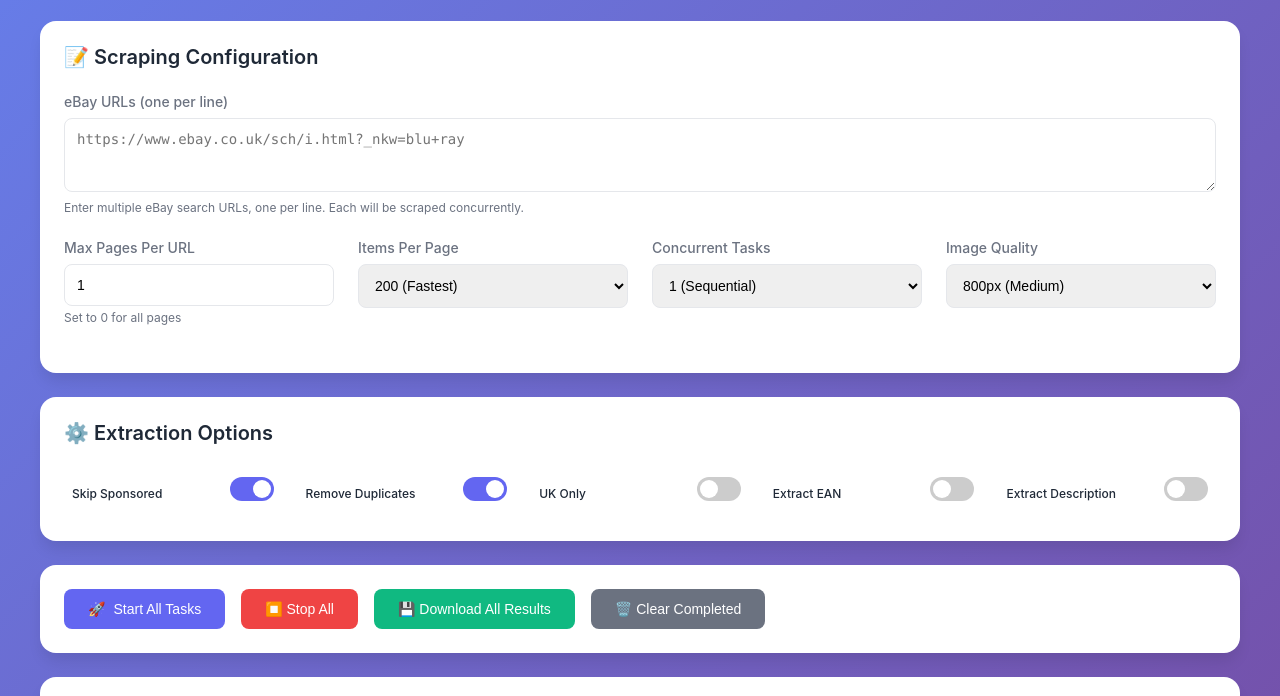
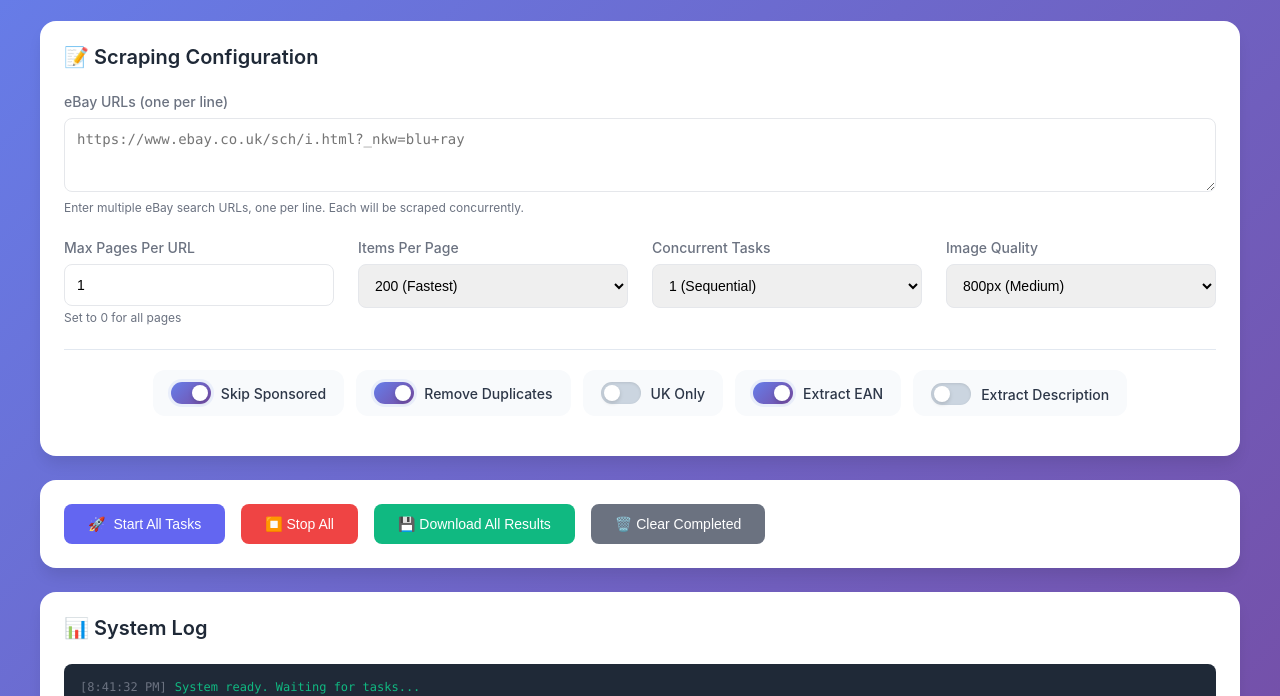
Before and after one commit to RaiAnsar/eBay-Scrapper, a website: page web_interface_minimal.html in a window 1280 px wide. Shown: the part 90-786 px from the top of the page. Drawn offline with Linux system fonts and the light colour scheme.

Commit message:
Fix EAN/Description extraction and improve UI switches
- Fixed extraction logic to properly check both EAN and Description independently
- Added '.item-description' as primary selector for descriptions
- Implemented beautiful switch CSS with gradient backgrounds and animations
- Updated HTML to use new switch CSS classes with proper event handlers
- Fixed skip logic to only skip products that have ALL requested details

```diff
--- a/web_interface_minimal.html
+++ b/web_interface_minimal.html
@@ -431,6 +431,96 @@
             to { transform: rotate(360deg); }
         }
 
+        /* Mini Switch Styles */
+        .mini-switch {
+            position: relative;
+            display: inline-block;
+            width: 40px;
+            height: 22px;
+        }
+
+        .mini-switch input[type="checkbox"] {
+            opacity: 0;
+            width: 0;
+            height: 0;
+        }
+
+        .mini-slider {
+            position: absolute;
+            cursor: pointer;
+            top: 0;
+            left: 0;
+            right: 0;
+            bottom: 0;
+            background: #cbd5e0;
+            transition: all 0.3s cubic-bezier(0.4, 0, 0.2, 1);
+            border-radius: 22px;
+            box-shadow: inset 0 1px 3px rgba(0,0,0,0.1);
+        }
+
+        .mini-slider:before {
+            position: absolute;
+            content: "";
+            height: 16px;
+            width: 16px;
+            left: 3px;
+            bottom: 3px;
+            background: white;
+            transition: all 0.3s cubic-bezier(0.4, 0, 0.2, 1);
+            border-radius: 50%;
+            box-shadow: 0 2px 4px rgba(0,0,0,0.15);
+        }
+
+        .mini-switch input:checked + .mini-slider {
+            background: linear-gradient(135deg, #667eea 0%, #764ba2 100%);
+            box-shadow: 0 0 0 3px rgba(102, 126, 234, 0.1);
+        }
+
+        .mini-switch input:checked + .mini-slider:before {
+            transform: translateX(18px);
+        }
+
+        .switch-group {
+            display: flex;
+            align-items: center;
+            gap: 10px;
+            padding: 10px 16px;
+            background: #f8fafc;
+            border-radius: 12px;
+            cursor: pointer;
+            transition: all 0.2s ease;
+            border: 2px solid transparent;
+            user-select: none;
+        }
+
+        .switch-group:hover {
+            background: #edf2f7;
+            border-color: #e2e8f0;
+            transform: translateY(-1px);
+        }
+
+        .switch-group.active {
+            background: linear-gradient(135deg, rgba(102, 126, 234, 0.05) 0%, rgba(118, 75, 162, 0.05) 100%);
+            border-color: #667eea;
+        }
+
+        .switch-label {
+            font-size: 0.875rem;
+            font-weight: 500;
+            color: #2d3748;
+            white-space: nowrap;
+        }
+
+        .switches-container {
+            display: flex;
+            flex-wrap: wrap;
+            gap: 12px;
+            justify-content: center;
+            padding: 1.25rem 0 0.5rem;
+            border-top: 1px solid #e2e8f0;
+            margin-top: 1.25rem;
+        }
+
         /* Responsive */
         @media (max-width: 768px) {
             body {
@@ -443,6 +533,15 @@
 
             .task-stats {
                 grid-template-columns: repeat(2, 1fr);
+            }
+
+            .switches-container {
+                gap: 8px;
+            }
+
+            .switch-group {
+                padding: 8px 12px;
+                flex: 0 1 calc(50% - 4px);
             }
         }
     </style>
@@ -498,61 +597,52 @@
                     </select>
                 </div>
             </div>
-        </div>
 
-        <div class="card">
-            <h2 class="card-title">⚙️ Extraction Options</h2>
+            <div class="switches-container">
+                <label class="switch-group" id="skipSponsoredGroup">
+                    <input type="checkbox" id="skipSponsored" checked style="display: none;">
+                    <div class="mini-switch">
+                        <input type="checkbox" checked onchange="handleSwitchChange('skipSponsored', this)">
+                        <span class="mini-slider"></span>
+                    </div>
+                    <span class="switch-label">Skip Sponsored</span>
+                </label>
 
-            <div style="display: grid; grid-template-columns: repeat(auto-fit, minmax(180px, 1fr)); gap: 1rem;">
-                <div class="switch-group" style="border: none; padding: 0.5rem;">
-                    <div class="switch-label">
-                        <span class="title" style="font-size: 0.75rem;">Skip Sponsored</span>
+                <label class="switch-group" id="removeDuplicatesGroup">
+                    <input type="checkbox" id="removeDuplicates" checked style="display: none;">
+                    <div class="mini-switch">
+                        <input type="checkbox" checked onchange="handleSwitchChange('removeDuplicates', this)">
+                        <span class="mini-slider"></span>
                     </div>
-                    <label class="switch">
-                        <input type="checkbox" id="skipSponsored" checked>
-                        <span class="slider"></span>
-                    </label>
-                </div>
+                    <span class="switch-label">Remove Duplicates</span>
+                </label>
 
-                <div class="switch-group" style="border: none; padding: 0.5rem;">
-                    <div class="switch-label">
-                        <span class="title" style="font-size: 0.75rem;">Remove Duplicates</span>
+                <label class="switch-group" id="ukOnlyGroup">
+                    <input type="checkbox" id="ukOnly" style="display: none;">
+                    <div class="mini-switch">
+                        <input type="checkbox" onchange="handleSwitchChange('ukOnly', this)">
+                        <span class="mini-slider"></span>
                     </div>
-                    <label class="switch">
-                        <input type="checkbox" id="removeDuplicates" checked>
-                        <span class="slider"></span>
-                    </label>
-                </div>
+                    <span class="switch-label">UK Only</span>
+                </label>
 
-                <div class="switch-group" style="border: none; padding: 0.5rem;">
-                    <div class="switch-label">
-                        <span class="title" style="font-size: 0.75rem;">UK Only</span>
+                <label class="switch-group" id="extractEANGroup">
+                    <input type="checkbox" id="extractEAN" checked style="display: none;">
+                    <div class="mini-switch">
+                        <input type="checkbox" checked onchange="handleSwitchChange('extractEAN', this)">
+                        <span class="mini-slider"></span>
                     </div>
-                    <label class="switch">
-                        <input type="checkbox" id="ukOnly">
-                        <span class="slider"></span>
-                    </label>
-                </div>
+                    <span class="switch-label">Extract EAN</span>
+                </label>
 
-                <div class="switch-group" style="border: none; padding: 0.5rem;">
-                    <div class="switch-label">
-                        <span class="title" style="font-size: 0.75rem;">Extract EAN</span>
+                <label class="switch-group" id="extractDescriptionGroup">
+                    <input type="checkbox" id="extractDescription" style="display: none;">
+                    <div class="mini-switch">
+                        <input type="checkbox" onchange="handleSwitchChange('extractDescription', this)">
+                        <span class="mini-slider"></span>
                     </div>
-                    <label class="switch">
-                        <input type="checkbox" id="extractEAN">
-                        <span class="slider"></span>
-                    </label>
-                </div>
-
-                <div class="switch-group" style="border: none; padding: 0.5rem;">
-                    <div class="switch-label">
-                        <span class="title" style="font-size: 0.75rem;">Extract Description</span>
-                    </div>
-                    <label class="switch">
-                        <input type="checkbox" id="extractDescription">
-                        <span class="slider"></span>
-                    </label>
-                </div>
+                    <span class="switch-label">Extract Description</span>
+                </label>
             </div>
         </div>
 
@@ -579,7 +669,7 @@
             <h2 class="card-title">📊 System Log</h2>
             <div class="log-container" id="systemLog">
                 <div class="log-entry">
-                    <span class="log-time">[${new Date().toLocaleTimeString('en-US', { hour: 'numeric', minute: '2-digit', second: '2-digit', hour12: true })}]</span>
+                    <span class="log-time" id="initialTime"></span>
                     <span>System ready. Waiting for tasks...</span>
                 </div>
             </div>
@@ -591,6 +681,25 @@
     </div>
 
     <script>
+        // Set initial time
+        document.addEventListener('DOMContentLoaded', () => {
+            document.getElementById('initialTime').textContent = `[${new Date().toLocaleTimeString('en-US', { hour: 'numeric', minute: '2-digit', second: '2-digit', hour12: true })}]`;
+        });
+
+        // Handle switch changes
+        function handleSwitchChange(id, switchElement) {
+            const hiddenCheckbox = document.getElementById(id);
+            hiddenCheckbox.checked = switchElement.checked;
+
+            // Update visual state
+            const group = document.getElementById(id + 'Group');
+            if (switchElement.checked) {
+                group.classList.add('active');
+            } else {
+                group.classList.remove('active');
+            }
+        }
+
         let ws = null;
         const tasks = new Map();
 
```
Also changed, not shown: server_advanced.js (+25 -7 lines), 1 other file.
